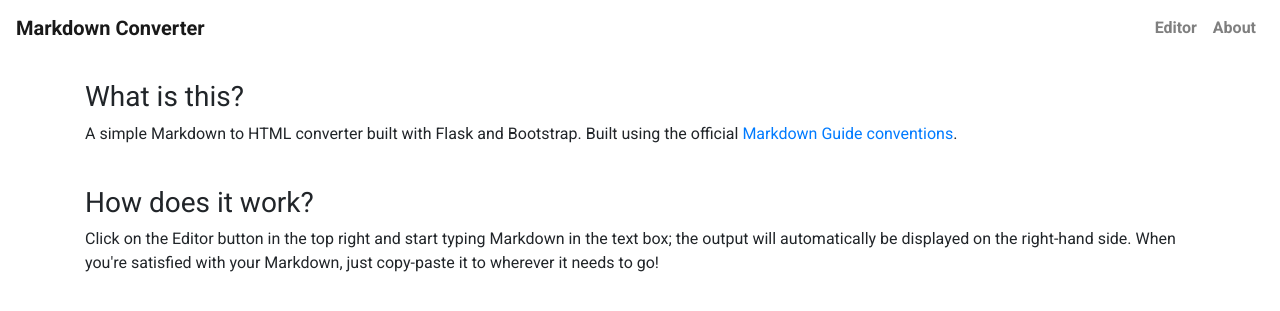
After one commit to aryans-15/markdown-editor, a Flask app: page /about in a window 1280 px wide. The commit adds this page. Shown: the top 311 px of the page. Run offline with Flask 3, Linux system fonts and the light colour scheme; some libraries are stand-ins or nearby versions.

Commit message:
parsing and templating

```diff
--- a/app.py
+++ b/app.py
@@ -5,7 +5,11 @@ app = Flask(__name__)
 
 @app.route('/')
 def index():
-    return render_template('index.html')
+    return render_template('editor.html')
+
+@app.route('/about')
+def about():
+    return render_template('about.html')
 
 @app.route('/convert', methods=['POST'])
 def convert():
--- /dev/null
+++ b/templates/about.html
@@ -0,0 +1,14 @@
+{% extends "index.html" %}
+
+{% block content %}
+<h3>What is this?</h3>
+<p>
+    A simple Markdown to HTML converter built with Flask and Bootstrap. Built using the official <a href="https://www.markdownguide.org/basic-syntax/">Markdown Guide conventions</a>.
+</p>
+<br>
+<h3>How does it work?</h3>
+<p>
+    Click on the Editor button in the top right and start typing Markdown in the text box; the output will automatically be displayed on the right-hand side.
+    When you're satisfied with your Markdown, just copy-paste it to wherever it needs to go!
+</p>
+{% endblock %}
--- a/templates/index.html
+++ b/templates/index.html
@@ -3,8 +3,20 @@
 <head>
   <meta charset="utf-8">
   <meta name="viewport" content="width=device-width, initial-scale=1, shrink-to-fit=no">
+  <link href="https://fonts.googleapis.com/css2?family=Roboto:wght@400;700&display=swap" rel="stylesheet">
   <link href="https://maxcdn.bootstrapcdn.com/bootstrap/4.5.2/css/bootstrap.min.css" rel="stylesheet">
   <title>Markdown to HTML Converter</title>
+  <style>
+    body {
+      font-family: 'Roboto', sans-serif;
+    }
+    blockquote {
+      margin: 0;
+      padding: 10px;
+      background-color: #f5f5f5;
+      border-left: 5px solid #ccc;
+    }
+  </style>
 </head>
 <body>
   <nav class="navbar navbar-expand-lg navbar-light">
@@ -17,19 +29,15 @@
         <li class="nav-item">
           <a class="nav-link font-weight-bold" href="/">Editor</a>
         </li>
+        <li class="nav-item">
+          <a class="nav-link font-weight-bold" href="/about">About</a>
+        </li>
       </ul>
     </div>
   </nav>
 
-  <div class="row">
-    <div class="col-md-6">
-      <div class="form-group">
-        <textarea id="markdown-input" class="form-control bg-light" placeholder="Enter Markdown text..." rows="20"></textarea>
-      </div>
-    </div>
-    <div class="col-md-6">
-      <div id="html-output" class="output" style="min-height: 20em;">Your output goes here...</div>
-    </div>
+  <div class="container mt-4">
+    {% block content %}{% endblock %}
   </div>
   <script src="{{ url_for('static', filename='app.js') }}"></script>
 </body>
```
Also changed, not shown: markdown_parser.py (+26 -0 lines), templates/editor.html (added, +32 -0 lines).
